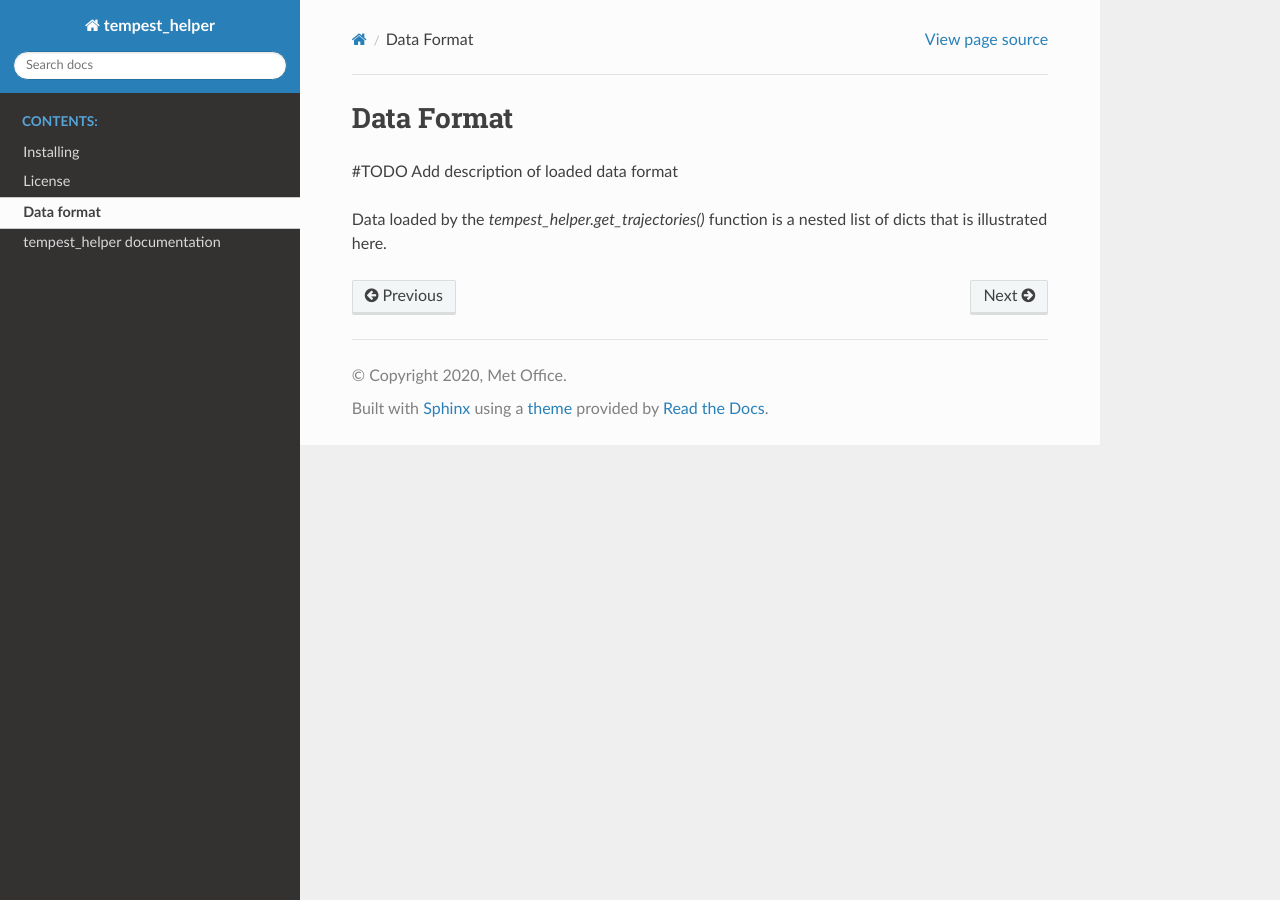
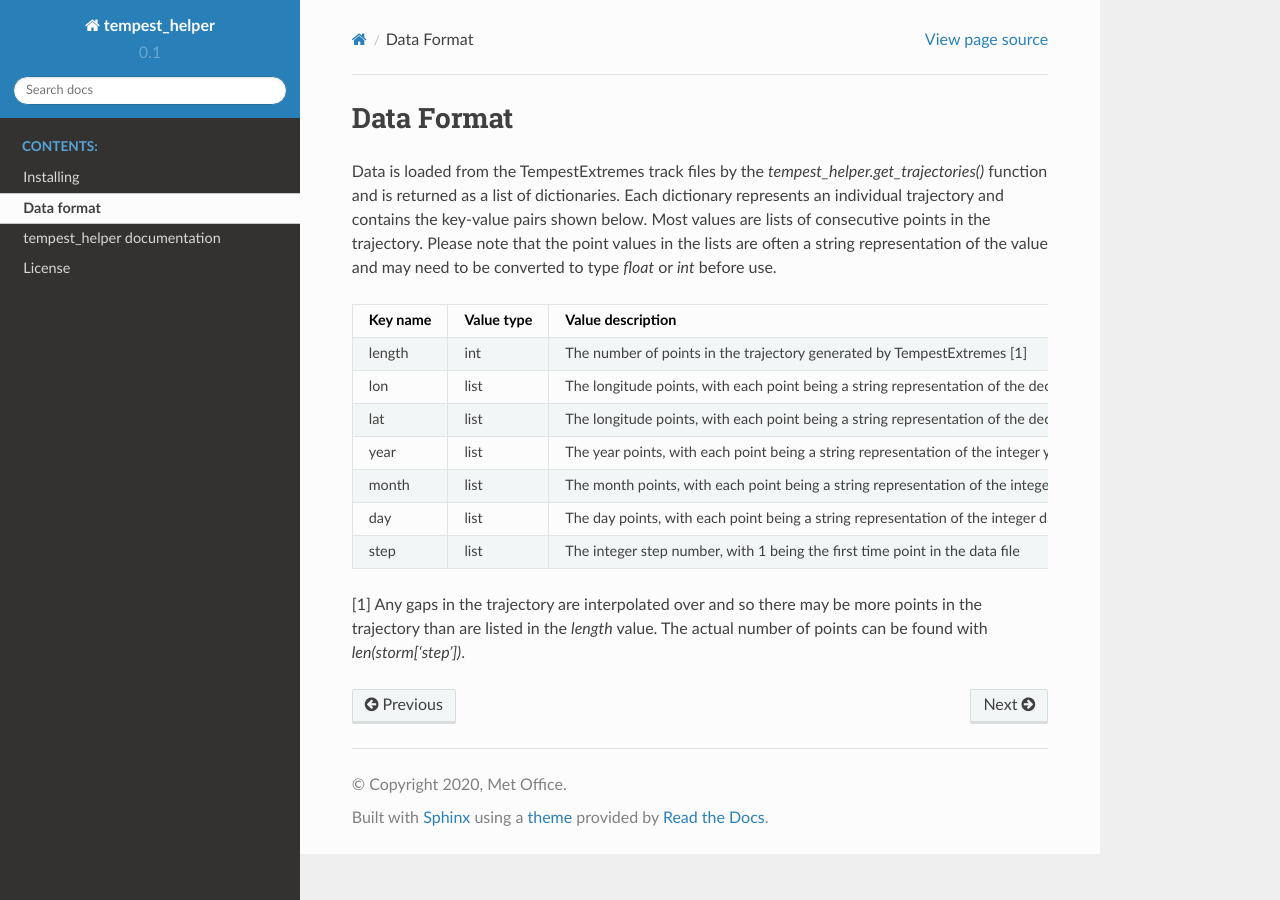
Before and after one commit to MetOffice/tempest_helper, a Sphinx documentation site: the page built from docs/source/data_format.rst, in a window 1280 px wide. Built offline with Sphinx 7.4.7 and the Read the Docs theme 2.0.0, drawn with Linux system fonts in a browser that asks for light colours.

Commit message:
All but one TODOs done

```diff
--- a/docs/source/conf.py
+++ b/docs/source/conf.py
@@ -15,7 +15,7 @@
 # import os
 # import sys
 # sys.path.insert(0, os.path.abspath('.'))
-
+import tempest_helper                        # noqa: E402
 
 # -- Project information -----------------------------------------------------
 
@@ -24,10 +24,9 @@ copyright = "2020, Met Office"
 author = "Met Office"
 
 # The short X.Y version
-version = ""
+version = '.'.join(tempest_helper.__version__.split('.')[:2])
 # The full version, including alpha/beta/rc tags
-release = "0.1.0"
-
+release = tempest_helper.__version__
 
 # -- General configuration ---------------------------------------------------
 
--- a/docs/source/data_format.rst
+++ b/docs/source/data_format.rst
@@ -1,7 +1,32 @@
 Data Format
 ===========
 
-#TODO Add description of loaded data format
+Data is loaded from the TempestExtremes track files by the
+`tempest_helper.get_trajectories()` function and is returned as a list of dictionaries.
+Each dictionary represents an individual trajectory and contains the key-value
+pairs shown below. Most values are lists of consecutive points in the trajectory.
+Please note that the point values in the lists are often a string representation
+of the value and may need to be converted to type `float` or `int` before use.
 
-Data loaded by the `tempest_helper.get_trajectories()` function is a nested list
-of dicts that is illustrated here.
+
++-------------+------------+-----------------------------------------------------------------------------------------------------------+
+| Key name    | Value type | Value description                                                                                         |
++=============+============+===========================================================================================================+
+| length      | int        | The number of points in the trajectory generated by TempestExtremes [1]                                   |
++-------------+------------+-----------------------------------------------------------------------------------------------------------+
+| lon         | list       | The longitude points, with each point being a string representation of the decimal degree longitude point |
++-------------+------------+-----------------------------------------------------------------------------------------------------------+
+| lat         | list       | The longitude points, with each point being a string representation of the decimal degree latitude point  |
++-------------+------------+-----------------------------------------------------------------------------------------------------------+
+| year        | list       | The year points, with each point being a string representation of the integer year                        |
++-------------+------------+-----------------------------------------------------------------------------------------------------------+
+| month       | list       | The month points, with each point being a string representation of the integer month                      |
++-------------+------------+-----------------------------------------------------------------------------------------------------------+
+| day         | list       | The day points, with each point being a string representation of the integer day                          |
++-------------+------------+-----------------------------------------------------------------------------------------------------------+
+| step        | list       | The integer step number, with 1 being the first time point in the data file                               |
++-------------+------------+-----------------------------------------------------------------------------------------------------------+
+
+[1] Any gaps in the trajectory are interpolated over and so there may be more
+points in the trajectory than are listed in the `length` value. The actual
+number of points can be found with `len(storm['step'])`.
--- a/docs/source/index.rst
+++ b/docs/source/index.rst
@@ -14,9 +14,9 @@ A Python module for the easier manipulation of
    :caption: Contents:
 
    Installing
-   License
    Data format <data_format>
    tempest_helper documentation <tempest_helper>
+   License
 
 Indices and tables
 ==================
--- a/tempest_helper/__init__.py
+++ b/tempest_helper/__init__.py
@@ -1,5 +1,7 @@
 # (C) British Crown Copyright 2020, Met Office.
 # Please see LICENSE for license details.
+__version__ = '0.1.0'
+
 from tempest_helper.analyse_trajectories import (
     count_hemispheric_trajectories,
     count_trajectories
```
Also changed, not shown: docs/source/Installing.rst (+11 -2 lines), docs/source/tempest_helper.rst (+21 -1 lines), 2 other files.
